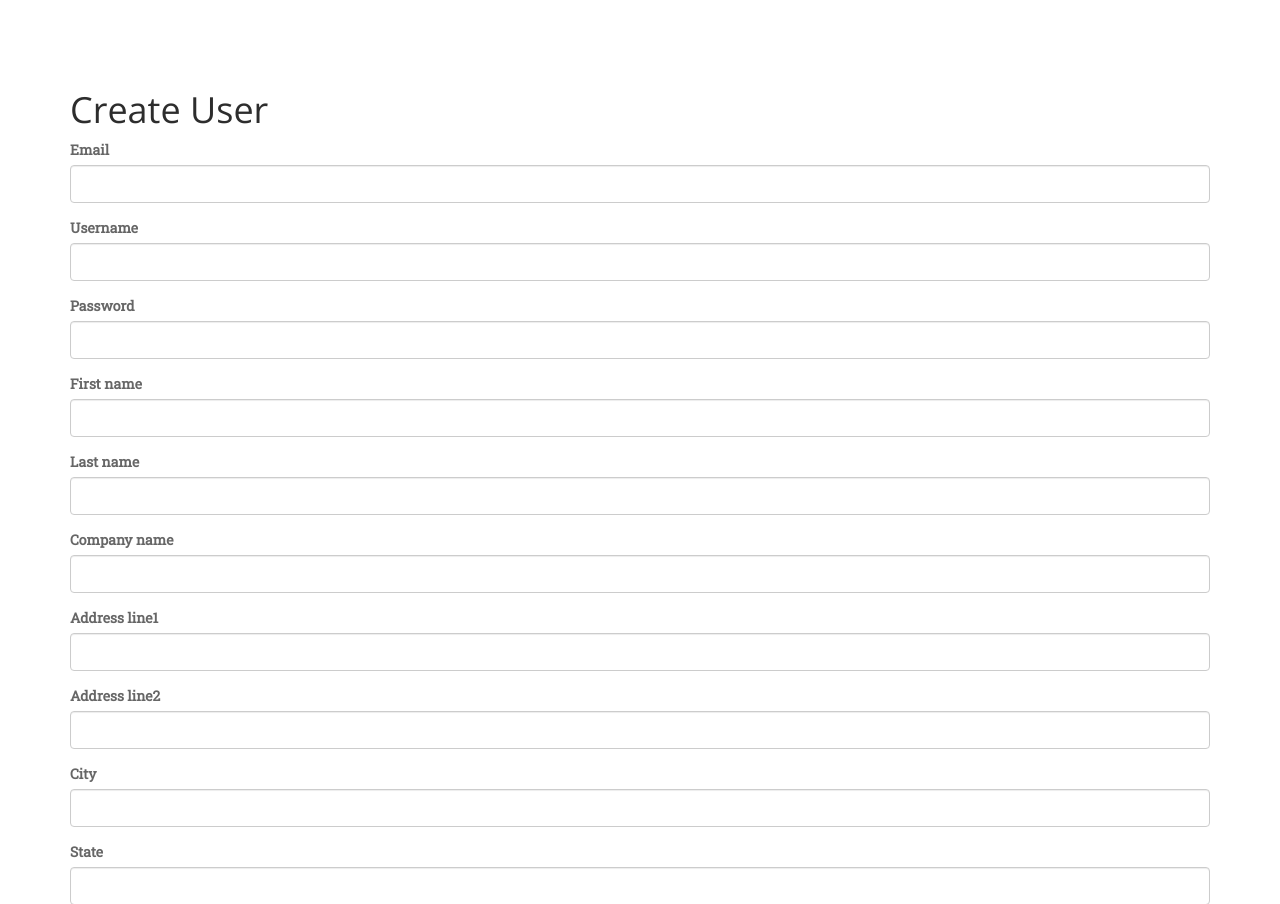
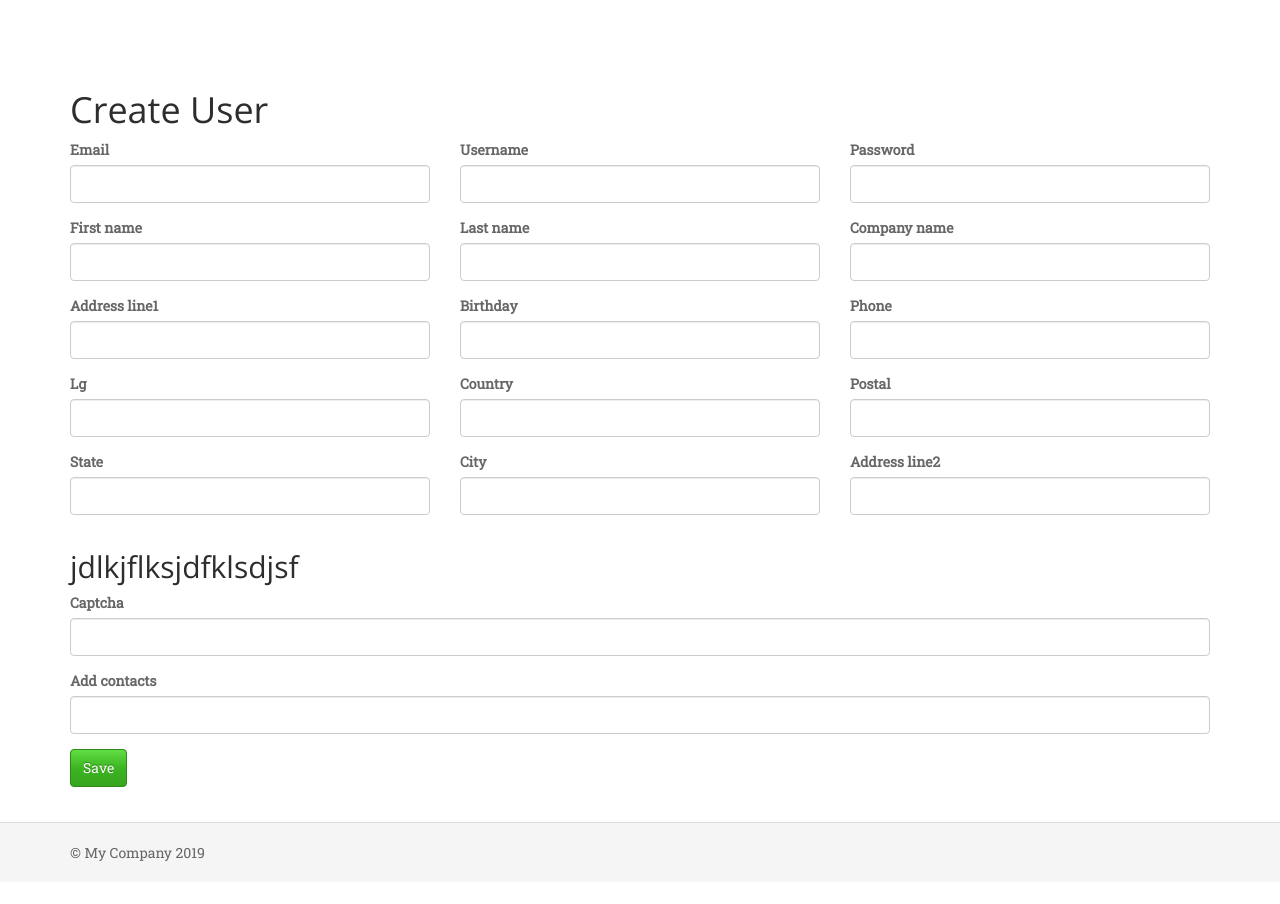
Before and after one commit to viktorgreamer/money.loc, a Yii app: template views/users/create.php in a window 1280 px wide. Shown: the top 904 px of the page. After the commit the page ends 861 px from the top, so only its background shows below. Run offline with PHP 8.4 and a stand-in for Yii, Linux system fonts and the light colour scheme; the template is opened without the code that fills it, so the values that code supplies are empty; form fields are guessed from the names that the template uses; some libraries are stand-ins or nearby versions.

Commit message:
change sign up form

```diff
--- a/views/users/_form.php
+++ b/views/users/_form.php
@@ -9,41 +9,76 @@ use yii\widgets\ActiveForm;
 ?>
 
 <div class="users-form">
-
     <?php $form = ActiveForm::begin(); ?>
 
+    <div class="row">
+        <div class="col-lg-4 col-md-6 col-sm-12">
             <?= $form->field($model, 'email')->textInput(['maxlength' => true]) ?>
 
+        </div>
+        <div class="col-lg-4 col-md-6 col-sm-12">
             <?= $form->field($model, 'username')->textInput(['maxlength' => true]) ?>
+
+        </div><div class="col-lg-4 col-md-6 col-sm-12">
             <?= $form->field($model, 'password')->passwordInput() ?>
 
+        </div><div class="col-lg-4 col-md-6 col-sm-12">
             <?= $form->field($model, 'first_name')->textInput(['maxlength' => true]) ?>
 
+        </div><div class="col-lg-4 col-md-6 col-sm-12">
             <?= $form->field($model, 'last_name')->textInput(['maxlength' => true]) ?>
 
+        </div><div class="col-lg-4 col-md-6 col-sm-12">
             <?= $form->field($model, 'company_name')->textInput(['maxlength' => true]) ?>
 
+        </div>
+        <div class="col-lg-4 col-md-6 col-sm-12">
             <?= $form->field($model, 'address_line1')->textInput(['maxlength' => true]) ?>
 
-    <?= $form->field($model, 'address_line2')->textInput(['maxlength' => true]) ?>
+        </div><div class="col-lg-4 col-md-6 col-sm-12">
+            <?= $form->field($model, 'birthday')->textInput() ?>
+        </div><div class="col-lg-4 col-md-6 col-sm-12">
+            <?= $form->field($model, 'phone')->textInput(['maxlength' => true]) ?>
 
-    <?= $form->field($model, 'city')->textInput(['maxlength' => true]) ?>
+        </div><div class="col-lg-4 col-md-6 col-sm-12" >
+            <?= $form->field($model, 'lg')->textInput() ?>
 
-    <?= $form->field($model, 'state')->textInput(['maxlength' => true]) ?>
+        </div><div class="col-lg-4 col-md-6 col-sm-12">
+            <?= $form->field($model, 'country_id')->textInput() ?>
+
+        </div><div class="col-lg-4 col-md-6 col-sm-12">
 
             <?= $form->field($model, 'postal')->textInput() ?>
 
-    <?= $form->field($model, 'country_id')->textInput() ?>
+        </div><div class="col-lg-4 col-md-6 col-sm-12">
+            <?= $form->field($model, 'state')->textInput(['maxlength' => true]) ?>
 
-    <?= $form->field($model, 'lg')->textInput() ?>
+        </div><div class="col-lg-4 col-md-6 col-sm-12">
+            <?= $form->field($model, 'city')->textInput(['maxlength' => true]) ?>
 
-    <?= $form->field($model, 'phone')->textInput(['maxlength' => true]) ?>
+        </div><div class="col-lg-4 col-md-6 col-sm-12">
+            <?= $form->field($model, 'address_line2')->textInput(['maxlength' => true]) ?>
 
-    <?= $form->field($model, 'birthday')->textInput() ?>
+        </div>
+         </div>
+
+
     <h2>jdlkjflksjdfklsdjsf </h2>
     <?= $form->field($model, 'captcha')->widget(\yii\captcha\Captcha::classname(), [
         // configure additional widget properties here
     ]) ?>
+
+
+
+
+
+
+
+
+
+
+
+
 
 
 
```
Lines whose indentation alone changed are shown as unchanged.
